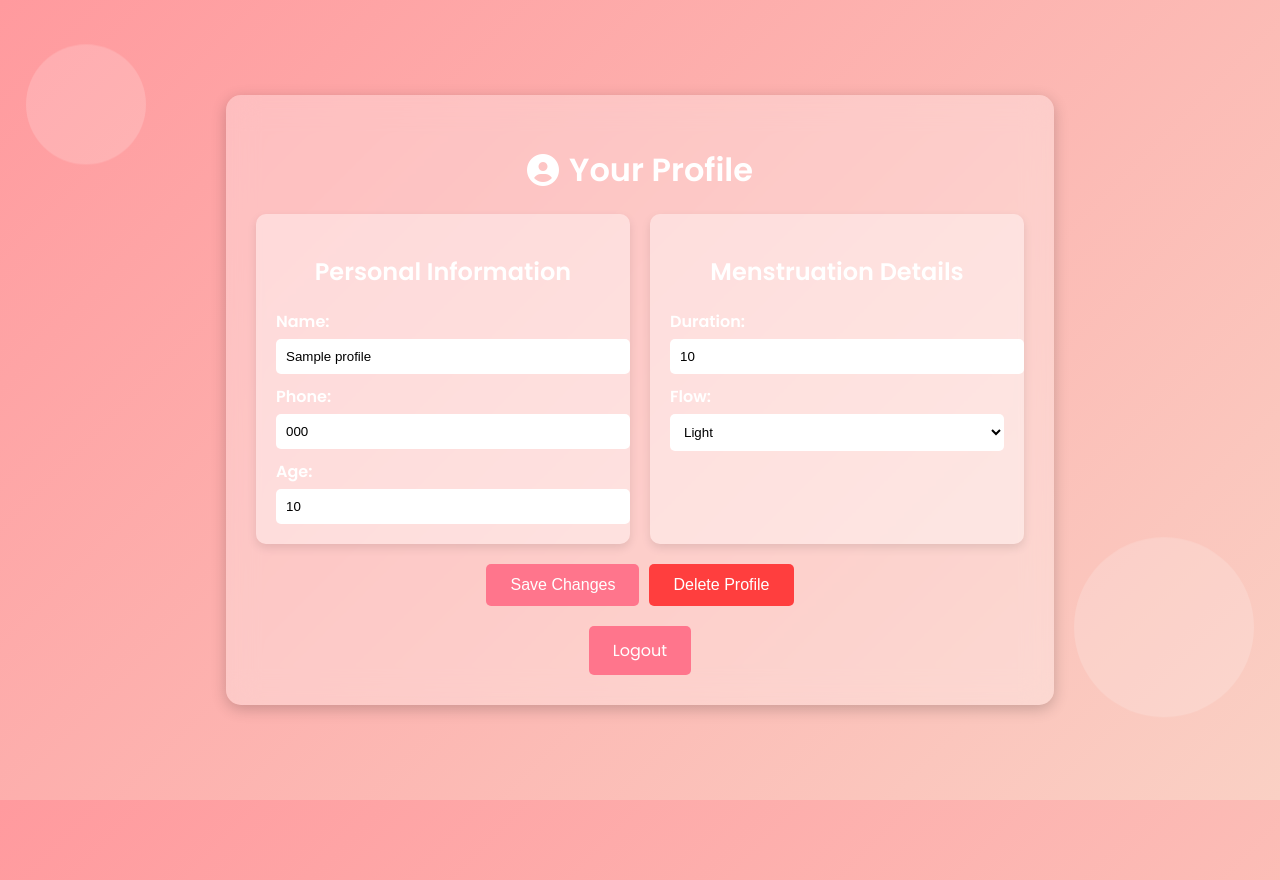
After one commit to CS-BCA-Projects/2224019-SHRADDHA-SRIVASTAVA, a Django app: template template/profile.html in a window 1280 px wide; the page is wider, and only the part inside the window is pictured. The commit adds this page. Run offline with Django 3.2, Linux system fonts and the light colour scheme; the template is opened without the code that fills it: most values are stand-ins (such as "Sample title", 1, 10 or a date in 2020); some libraries are stand-ins or nearby versions.

Commit message:
30/3/25 my profile

```diff
--- a/Hello/urls.py
+++ b/Hello/urls.py
@@ -16,6 +16,7 @@ Including another URLconf
 """
 from django.contrib import admin
 from django.urls import path, include
+from django.contrib.auth.views import LoginView, LogoutView
 
 admin.site.site_header = "Shraddha Admin"
 admin.site.site_title = "Shraddha Admin Portal"
@@ -27,4 +28,5 @@ urlpatterns = [
     path('', include('accounts.urls')),
     path("", include("chatbot.urls")),
     path("questionnaire/", include('questionnaire.urls')),
+    path('', include('myself.urls')),
 ]
--- a/myself/admin.py
+++ b/myself/admin.py
@@ -1,4 +1,3 @@
 from django.contrib import admin
 
-# Register your models here.
-# This is another Comment
+# Register your models here
--- a/questionnaire/urls.py
+++ b/questionnaire/urls.py
@@ -1,9 +1,9 @@
 from django.urls import path
-from .views import questionnaire_view, dashboard_view
+from .views import questionnaire, dashboard
 
 urlpatterns = [
-    path('', questionnaire_view, name='questionnaire'),  # Form submission
-    path('dashboard/<str:skin_type>/', dashboard_view, name='dashboard'),  # Redirect here
+    path('', questionnaire, name='questionnaire'),  # Form submission
+    path('dashboard/<str:skin_type>/', dashboard, name='dashboard'),  # Redirect here
 ]
 
 
--- a/template/about.html
+++ b/template/about.html
@@ -1,5 +1,5 @@
-{% extends 'index.html' %}
+{% comment %} {% extends 'index.html' %}
 
 {% block title %}Shraddha{% endblock title %}
 
-{% block body %}
+{% block body %} {% endcomment %}
--- a/template/index.html
+++ b/template/index.html
@@ -169,7 +169,7 @@
 <body>
 
     <div class="header">Welcome to Your Personalized Sanitary Pad Guide</div>
-
+    <a href="{% url 'profile' %}?name={{ result_data.name }}">View Profile</a>
 
 
     <!-- Bootstrap Carousel -->
--- /dev/null
+++ b/template/profile.html
@@ -0,0 +1,308 @@
+<!DOCTYPE html>
+<html lang="en">
+<head>
+    <meta charset="UTF-8">
+    <meta name="viewport" content="width=device-width, initial-scale=1.0">
+    <title>Your Profile</title>
+    <script src="https://kit.fontawesome.com/a076d05399.js" crossorigin="anonymous"></script>
+    <style>
+        @import url('https://fonts.googleapis.com/css2?family=Poppins:wght@300;400;600&display=swap');
+
+        body {
+            font-family: 'Poppins', sans-serif;
+            background: linear-gradient(135deg, #ff9a9e, #fad0c4);
+            display: flex;
+            justify-content: center;
+            align-items: center;
+            height: 100vh;
+            margin: 0;
+            color: white;
+            position: relative;
+            overflow: hidden;
+        }
+
+        .container {
+            background: rgba(255, 255, 255, 0.3);
+            backdrop-filter: blur(15px);
+            padding: 30px;
+            border-radius: 15px;
+            box-shadow: 0 4px 15px rgba(0, 0, 0, 0.2);
+            width: 60%;
+            max-width: 900px;
+            text-align: center;
+            position: relative;
+            z-index: 2;
+        }
+
+        h1 {
+            margin-bottom: 20px;
+            font-size: 32px;
+            display: flex;
+            align-items: center;
+            justify-content: center;
+            gap: 10px;
+        }
+
+        .form-container {
+            display: flex;
+            justify-content: space-between;
+            gap: 20px;
+            margin-top: 20px;
+        }
+
+        .form-section {
+            flex: 1;
+            background: rgba(255, 255, 255, 0.4);
+            padding: 20px;
+            border-radius: 10px;
+            box-shadow: 0 4px 10px rgba(0, 0, 0, 0.1);
+        }
+
+        label {
+            display: block;
+            font-weight: bold;
+            margin-top: 10px;
+            text-align: left;
+        }
+
+        input, select {
+            width: 100%;
+            padding: 10px;
+            border: none;
+            border-radius: 5px;
+            margin-top: 5px;
+            background: white;
+        }
+
+        .buttons {
+            display: flex;
+            justify-content: center;
+            gap: 10px;
+            margin-top: 20px;
+        }
+
+        button {
+            padding: 12px 24px;
+            border: none;
+            border-radius: 5px;
+            cursor: pointer;
+            transition: 0.3s;
+            font-size: 16px;
+        }
+
+        button.edit {
+            background: #ff758c;
+            color: white;
+        }
+
+        button.delete {
+            background: #ff3e3e;
+            color: white;
+        }
+
+        button:hover {
+            opacity: 0.8;
+        }
+
+        a {
+            display: inline-block;
+            padding: 12px 24px;
+            background: #ff758c;
+            color: white;
+            text-decoration: none;
+            border-radius: 5px;
+            margin-top: 20px;
+        }
+
+        a:hover {
+            background: #ff5277;
+        }
+
+        /* Background Decorations */
+        .animated-shapes {
+            position: absolute;
+            top: 50%;
+            left: 50%;
+            transform: translate(-50%, -50%);
+            width: 120%;
+            height: 120%;
+            z-index: 1;
+            pointer-events: none;
+        }
+
+        .shape {
+            position: absolute;
+            background: rgba(255, 255, 255, 0.3);
+            border-radius: 50%;
+            opacity: 0.6;
+        }
+
+        .shape.one {
+            width: 120px;
+            height: 120px;
+            top: 15%;
+            left: 10%;
+            animation: float 6s infinite alternate ease-in-out;
+        }
+
+        .shape.two {
+            width: 180px;
+            height: 180px;
+            bottom: 15%;
+            right: 10%;
+            animation: float 8s infinite alternate ease-in-out;
+        }
+
+        @keyframes float {
+            from { transform: translateY(0); }
+            to { transform: translateY(-20px); }
+        }
+    </style>
+</head>
+<body>
+    <div class="animated-shapes">
+        <div class="shape one"></div>
+        <div class="shape two"></div>
+    </div>
+    <div class="container">
+        <h1><i class="fas fa-user-circle"></i> Your Profile</h1>
+        {% if profile_data %}
+            <div class="form-container">
+                <div class="form-section">
+                    <h2>Personal Information</h2>
+                    <label for="name">Name:</label>
+                    <input type="text" name="name" value="{{ profile_data.name }}" required>
+                    <label for="phone">Phone:</label>
+                    <input type="text" name="phone" value="{{ profile_data.phone }}" required>
+                    {% if profile_data.age %}
+                        <label for="age">Age:</label>
+                        <input type="number" name="age" value="{{ profile_data.age }}" required>
+                    {% endif %}
+                </div>
+                <div class="form-section">
+                    <h2>Menstruation Details</h2>
+                    {% if profile_data.age %}
+                        <label for="duration">Duration:</label>
+                        <input type="text" name="duration" value="{{ profile_data.duration }}" required>
+                        <label for="flow">Flow:</label>
+                        <select name="flow" required>
+                            <option value="Light" {% if profile_data.flow == "Light" %}selected{% endif %}>Light</option>
+                            <option value="Moderate" {% if profile_data.flow == "Moderate" %}selected{% endif %}>Moderate</option>
+                            <option value="Heavy" {% if profile_data.flow == "Heavy" %}selected{% endif %}>Heavy</option>
+                        </select>
+                    {% endif %}
+                </div>
+            </div>
+            <div class="buttons">
+                <button type="submit" name="action" value="edit" class="edit">Save Changes</button>
+                <button type="submit" name="action" value="delete" class="delete" onclick="return confirm('Are you sure you want to delete your profile?');">Delete Profile</button>
+            </div>
+        {% endif %}
+        <a href="{% url 'logout' %}">Logout</a>
+    </div>
+</body>
+</html>
+
+
+
+
+
+
+{% comment %} <!DOCTYPE html>
+<html lang="en">
+<head>
+    <meta charset="UTF-8">
+    <meta name="viewport" content="width=device-width, initial-scale=1.0">
+    <title>Your Profile</title>
+    <style>
+        body { font-family: Arial, sans-serif; display: flex; justify-content: center; align-items: center; height: 100vh; background: #f9f9f9; }
+        .container { background: white; padding: 20px; border-radius: 5px; box-shadow: 0 0 10px rgba(0, 0, 0, 0.1); }
+        h1 { text-align: center; color: #333; margin-bottom: 20px; }
+        h2 { color: #6e45e2; margin-bottom: 10px; }
+        p { font-size: 16px; color: #555; }
+        form { display: flex; flex-direction: column; gap: 15px; }
+        label { font-weight: bold; color: #333; }
+        input, select { padding: 8px; border: 1px solid #ddd; border-radius: 5px; width: 100%; }
+        .buttons { display: flex; gap: 10px; justify-content: center; }
+        button { padding: 10px 20px; border: none; border-radius: 5px; cursor: pointer; transition: background 0.3s; }
+        button.edit { background: #6e45e2; color: white; }
+        button.edit:hover { background: #5635b8; }
+        button.delete { background: #e74c3c; color: white; }
+        button.delete:hover { background: #c0392b; }
+        .message { text-align: center; margin-bottom: 20px; }
+        .message.success { color: #27ae60; }
+        .message.error { color: #e74c3c; }
+        a { display: inline-block; padding: 10px 20px; background: #2c3e50; color: white; text-decoration: none; border-radius: 5px; margin-top: 20px; }
+        a:hover { background: #34495e; }
+    </style>
+</head>
+<body>
+    <div class="container">
+        <h1>Your Profile</h1>
+
+        {% if messages %}
+            {% for message in messages %}
+                <div class="message {% if message.tags == 'success' %}success{% else %}error{% endif %}">
+                    {{ message }}
+                </div>
+            {% endfor %}
+        {% endif %}
+
+        {% if profile_data %}
+            <div>
+                <h2>Profile Data</h2>
+                <p><strong>Name:</strong> {{ profile_data.name }}</p>
+                <p><strong>Phone:</strong> {{ profile_data.phone }}</p>
+                {% if profile_data.age %}
+                    <p><strong>Age:</strong> {{ profile_data.age }}</p>
+                    <p><strong>Duration:</strong> {{ profile_data.duration }}</p>
+                    <p><strong>Flow:</strong> {{ profile_data.flow }}</p>
+                    <p><strong>Skin Type:</strong> {{ profile_data.skin_type }}</p>
+                    <p><strong>Itchiness:</strong> {{ profile_data.itchiness }}</p>
+                {% endif %}
+            </div>
+
+            <div>
+                <h2>Edit Profile</h2>
+                <form method="post">
+                    {% csrf_token %}
+                    <label for="name">Name:</label>
+                    <input type="text" name="name" value="{{ profile_data.name }}" required>
+                    {% if profile_data.age %}
+                        <label for="age">Age:</label>
+                        <input type="number" name="age" value="{{ profile_data.age }}" min="1" max="150" required>
+                        <label for="duration">Menstruation Duration:</label>
+                        <input type="text" name="duration" value="{{ profile_data.duration }}" maxlength="10" required>
+                        <label for="flow">Menstrual Flow:</label>
+                        <select name="flow" required>
+                            <option value="Light" {% if profile_data.flow == "Light" %}selected{% endif %}>Light</option>
+                            <option value="Moderate" {% if profile_data.flow == "Moderate" %}selected{% endif %}>Moderate</option>
+                            <option value="Heavy" {% if profile_data.flow == "Heavy" %}selected{% endif %}>Heavy</option>
+                        </select>
+                        <label for="skin_type">Skin Type:</label>
+                        <select name="skin_type" required>
+                            <option value="Dry" {% if profile_data.skin_type == "Dry" %}selected{% endif %}>Dry</option>
+                            <option value="Oily" {% if profile_data.skin_type == "Oily" %}selected{% endif %}>Oily</option>
+                            <option value="Combination" {% if profile_data.skin_type == "Combination" %}selected{% endif %}>Combination</option>
+                            <option value="Sensitive" {% if profile_data.skin_type == "Sensitive" %}selected{% endif %}>Sensitive</option>
+                            <option value="Normal" {% if profile_data.skin_type == "Normal" %}selected{% endif %}>Normal</option>
+                        </select>
+                        <label for="itchiness">Itchiness:</label>
+                        <select name="itchiness" required>
+                            <option value="None" {% if profile_data.itchiness == "None" %}selected{% endif %}>None</option>
+                            <option value="Mild" {% if profile_data.itchiness == "Mild" %}selected{% endif %}>Mild</option>
+                            <option value="Severe" {% if profile_data.itchiness == "Severe" %}selected{% endif %}>Severe</option>
+                        </select>
+                    {% endif %}
+                    <div class="buttons">
+                        <button type="submit" name="action" value="edit" class="edit">Save Changes</button>
+                        <button type="submit" name="action" value="delete" class="delete" onclick="return confirm('Are you sure you want to delete your profile? This will log you out.');">Delete Profile</button>
+                    </div>
+                </form>
+            </div>
+        {% endif %}
+
+        <a href="{% url 'logout' %}">Logout</a>
+    </div>
+</body>
+</html> {% endcomment %}
```
Also changed, not shown: accounts/views.py (+7 -2 lines), myself/urls.py (+4 -4 lines), myself/views.py (+80 -46 lines), questionnaire/views.py (+78 -52 lines), chatbot/migrations/0002_delete_medicalquery.py (added), db.sqlite3 (added), home/migrations/0002_delete_contact.py (added), myself/migrations/0001_initial.py (added), questionnaire/migrations/0001_initial.py (added).
